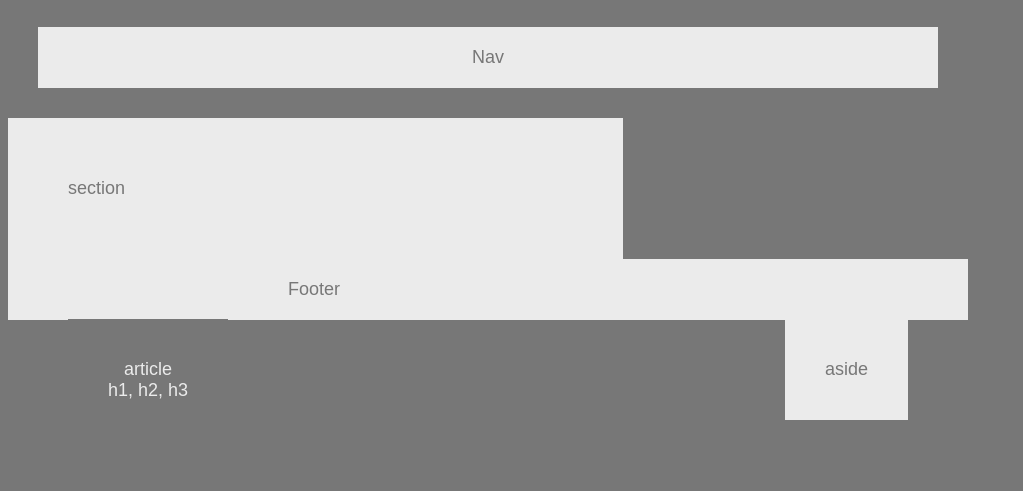
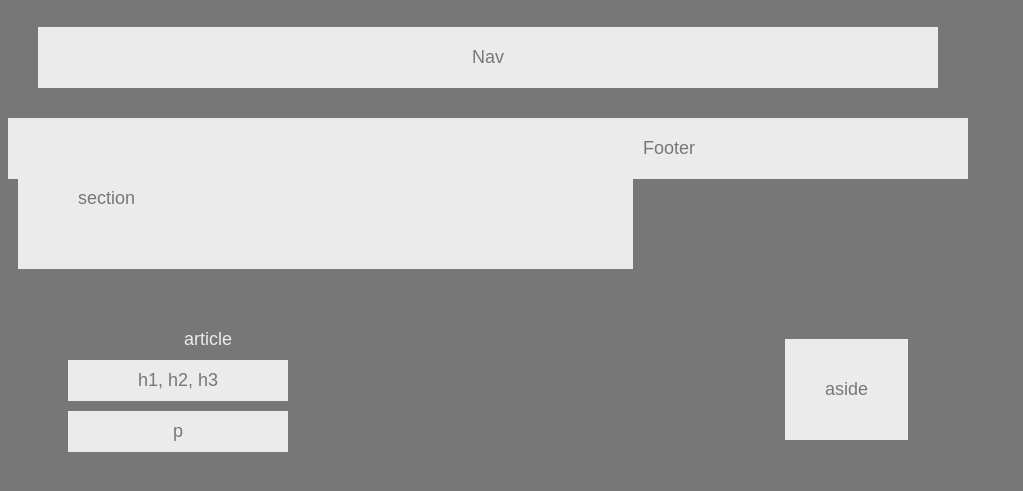
Before and after one commit to Marielle3/HW-WIREFRAME, a plain HTML site: page index.html in a window 1280 px wide. Shown: the part 115-606 px from the top of the page, without its empty margins (0-1023 px from the left). Drawn offline with Linux system fonts and the light colour scheme.

Commit message:
made edits to h1,h2,h3, and p to have their own boxes

```diff
--- a/index.html
+++ b/index.html
@@ -19,10 +19,11 @@
 </div>
 <section id="article">
    article
-<aside>
+<aside id="h1">
     h1, h2, h3
 </aside>
 <div id="p">
+ p
 
 </div>
  </section>
@@ -36,8 +37,8 @@
     </aside>
 </section>
 
-<footer>Footer
-
+<footer>
+    Footer
 </footer>
 
 </body>
--- a/style.css
+++ b/style.css
@@ -33,18 +33,40 @@ body {
     background: #ebebeb;
     padding: 60px;
     width: 495px;
-
+    float: left;
+    margin: 10px;
 }
 
 #article {
     padding: 40px;
-    margin: 60px;
+    margin: 10px;
     background: #777;
     text-align: center;
     font-size: 18px;
     color: #ebebeb;
     float: left;
+    width: 300px;
 }
+
+#p {
+    padding: 10px;
+    margin: 10px;
+    background: #ebebeb;
+    color: #777;
+    text-align: center;
+    width: 200px;
+}
+
+#h1 {
+  padding: 10px;
+  margin: 10px;
+  background: #ebebeb;
+  color: #777;
+  text-align: center;
+  width: 200px;
+}
+
+
 #aside {
     float: right;
     padding: 40px;
@@ -58,4 +80,5 @@ footer {
     padding: 20px;
     background: #ebebeb;
     float: bottom;
+
   }
```
